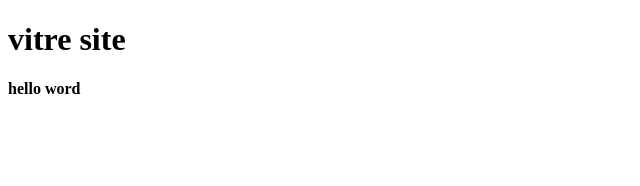
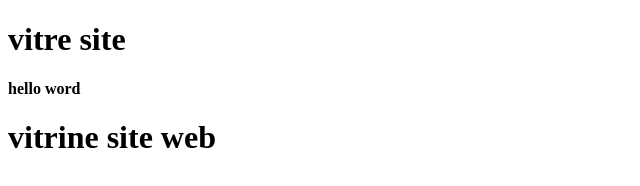
Before and after one commit to Hafezizi/vitrine, a plain HTML site: page index.html in a window 1280 px wide. Shown: the whole page, without its empty margins (0-640 px from the left). Drawn offline with Linux system fonts and the light colour scheme.

Commit message:
first com

```diff
--- a/index.html
+++ b/index.html
@@ -9,5 +9,6 @@
 <body>
     <h1>vitre site</h1>
     <strong>hello word</strong>
+    <h1>vitrine site web</h1>
 </body>
 </html>
```
